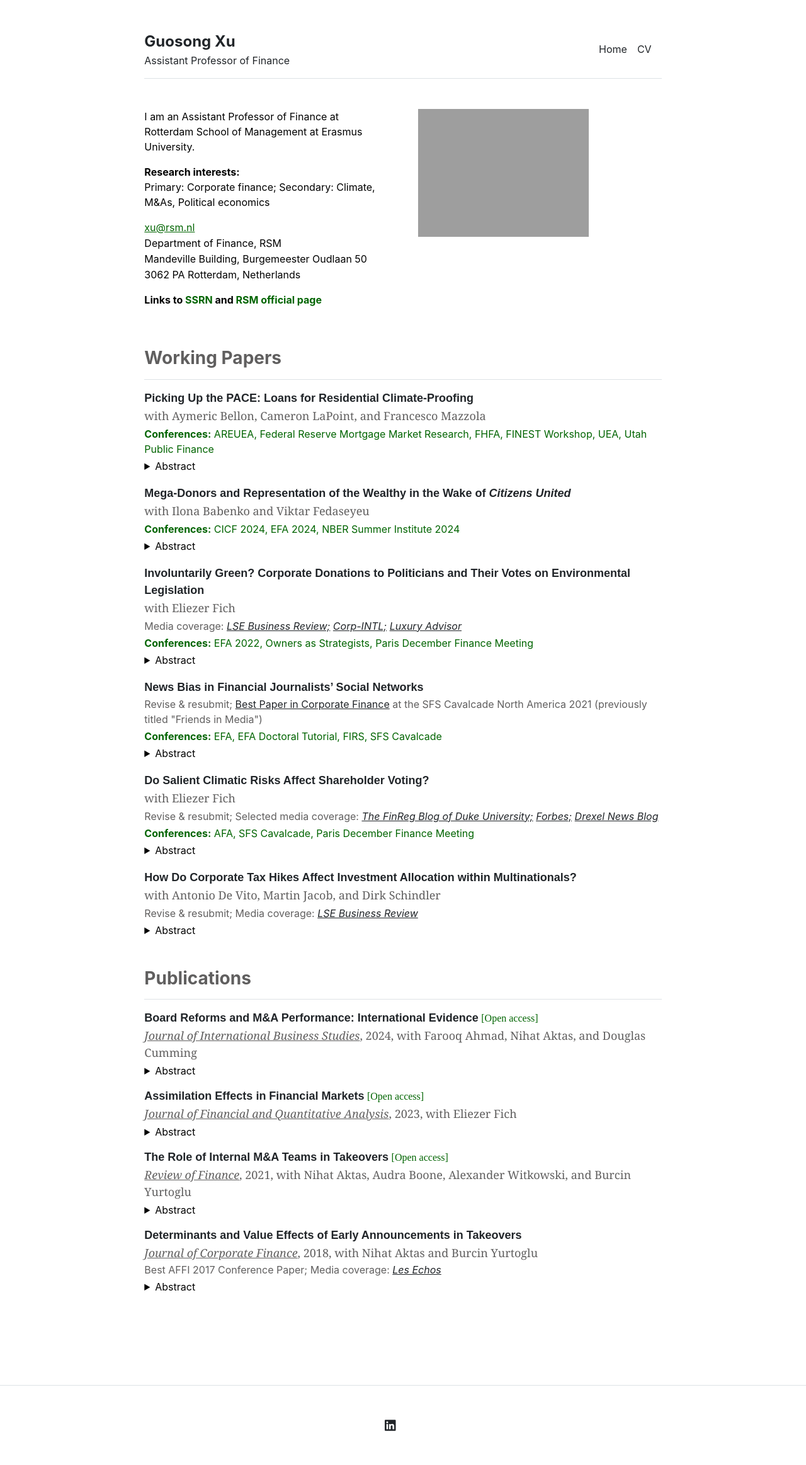
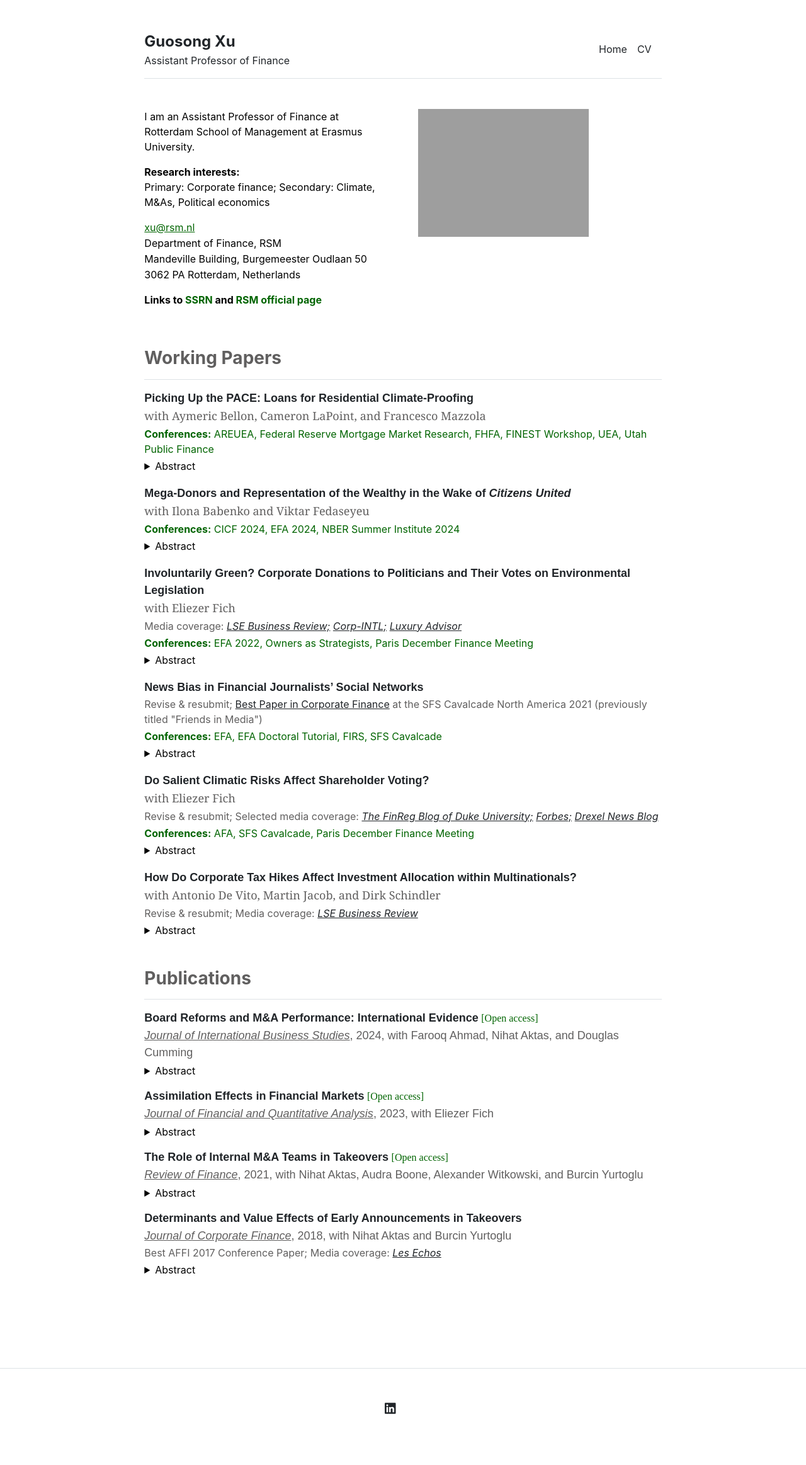
Before and after one commit to guosongxu/guosongxu.github.io, a Jekyll site: the page built from index.md, in a window 1280 px wide. Shown: the whole page at 63% size. Built offline with Jekyll 4.4.1, drawn with Linux system fonts in a browser that asks for light colours; after the commit the page ends 2299 px from its top, so only the background shows below that.

Commit message:
Update home.html

```diff
--- a/_layouts/home.html
+++ b/_layouts/home.html
@@ -86,7 +86,7 @@ layout: default
     <h3 class="fw-bold border-bottom pb-3 mb-3" style="color:#605F5F">Publications</h3>
 
     <p style="margin-bottom:1px"><span style="font-family:arial, 'MS Sans Serif', arial;font-size:18px"><strong><a href="https://papers.ssrn.com/sol3/papers.cfm?abstract_id=4629515" target="_blank" rel="noreferrer noopener" aria-label=" (opens in a new tab)" style="text-decoration:none;">Board Reforms and M&A Performance: International Evidence</a></strong></span>&nbsp;<span style="font-family:bradley hand, cursive;font-size:16px"><a href="https://doi.org/10.1057/s41267-023-00674-3" target="_blank" rel="noreferrer noopener" aria-label=" (opens in a new tab)" style="text-decoration:none;color:#006400">[Open access]</a></span></p>
-    <p style="font-family:georgia;font-size:18px;margin-bottom:3px;color:#605F5F"><em><u>Journal of International Business Studies</u></em>, 2024,  with Farooq Ahmad, Nihat Aktas, and Douglas Cumming</p>
+    <p style="font-family:arial;font-size:18px;margin-bottom:3px;color:#605F5F"><em><u>Journal of International Business Studies</u></em>, 2024,  with Farooq Ahmad, Nihat Aktas, and Douglas Cumming</p>
     <details>
       <summary>Abstract</summary>
       <p>
@@ -95,7 +95,7 @@ layout: default
     </details>
 
     <p style="margin-bottom:1px;margin-top:15px"><span style="font-family:arial, 'MS Sans Serif', arial;font-size:18px"><strong><a href="https://papers.ssrn.com/sol3/papers.cfm?abstract_id=2996714" target="_blank" rel="noreferrer noopener" aria-label=" (opens in a new tab)" style="text-decoration:none;">Assimilation Effects in Financial Markets</a></strong></span>&nbsp;<span style="font-family:bradley hand, cursive;font-size:16px"><a href="https://doi.org/10.1017/S0022109022001168" target="_blank" rel="noreferrer noopener" aria-label=" (opens in a new tab)" style="text-decoration:none;color:#006400">[Open access]</a></span></p>
-    <p style="font-family:georgia;font-size:18px;margin-bottom:3px;color:#605F5F"><em><u>Journal of Financial and Quantitative Analysis</u></em>, 2023,  with Eliezer Fich</p>
+    <p style="font-family:arial;font-size:18px;margin-bottom:3px;color:#605F5F"><em><u>Journal of Financial and Quantitative Analysis</u></em>, 2023,  with Eliezer Fich</p>
     <details>
       <summary>Abstract</summary>
       <p>
@@ -104,7 +104,7 @@ layout: default
     </details>
 
     <p style="margin-bottom:1px;margin-top:15px"><span style="font-family:arial, 'MS Sans Serif', arial;font-size:18px"><strong><a href="https://papers.ssrn.com/sol3/papers.cfm?abstract_id=3140400" target="_blank" rel="noreferrer noopener" aria-label=" (opens in a new tab)" style="text-decoration:none;">The Role of Internal M&amp;A Teams in Takeovers</a></strong></span>&nbsp;<span style="font-family:bradley hand, cursive;font-size:16px"><a href="https://doi.org/10.1093/rof/rfaa034" target="_blank" rel="noreferrer noopener" aria-label=" (opens in a new tab)" style="text-decoration:none;color:#006400">[Open access]</a></span></p>
-    <p style="font-family:georgia;font-size:18px;margin-bottom:3px;color:#605F5F"><em><u>Review of Finance</u></em>, 2021, with Nihat Aktas, Audra Boone, Alexander Witkowski, and Burcin Yurtoglu</p>
+    <p style="font-family:arial;font-size:18px;margin-bottom:3px;color:#605F5F"><em><u>Review of Finance</u></em>, 2021, with Nihat Aktas, Audra Boone, Alexander Witkowski, and Burcin Yurtoglu</p>
     <details>
       <summary>Abstract</summary>
       <p>
@@ -113,7 +113,7 @@ layout: default
     </details>
 
     <p style="font-family:arial, 'MS Sans Serif', arial;font-size:18px;margin-bottom:1px;margin-top:15px"><strong><a href="https://papers.ssrn.com/sol3/papers.cfm?abstract_id=2874336" target="_blank" rel="noreferrer noopener" aria-label=" (opens in a new tab)" style="text-decoration:none;">Determinants and Value Effects of Early Announcements in Takeovers</a></strong></p>
-    <p style="font-family:georgia;font-size:18px;margin-bottom:1px;color:#605F5F"><em><u>Journal of Corporate Finance</u></em>, 2018,  with Nihat Aktas and&nbsp;Burcin Yurtoglu </p>
+    <p style="font-family:arial;font-size:18px;margin-bottom:1px;color:#605F5F"><em><u>Journal of Corporate Finance</u></em>, 2018,  with Nihat Aktas and&nbsp;Burcin Yurtoglu </p>
     <p style="font-size:16px;margin-bottom:3px;color:#605F5F">Best AFFI 2017 Conference Paper;&nbsp;Media coverage:&nbsp;<em><a rel="noreferrer noopener" href="https://www.lesechos.fr/18/01/2017/LesEchos/22364-135-ECH_opa---quand-les-predateurs-rompent-la-loi-du-silence.htm" target="_blank">Les Echos</a>&nbsp;</em></p>
     <details>
       <summary>Abstract</summary>
```
